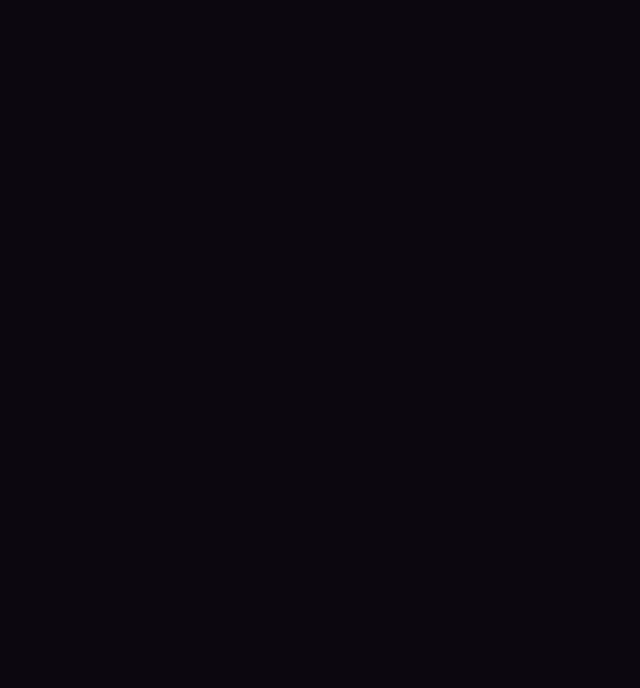
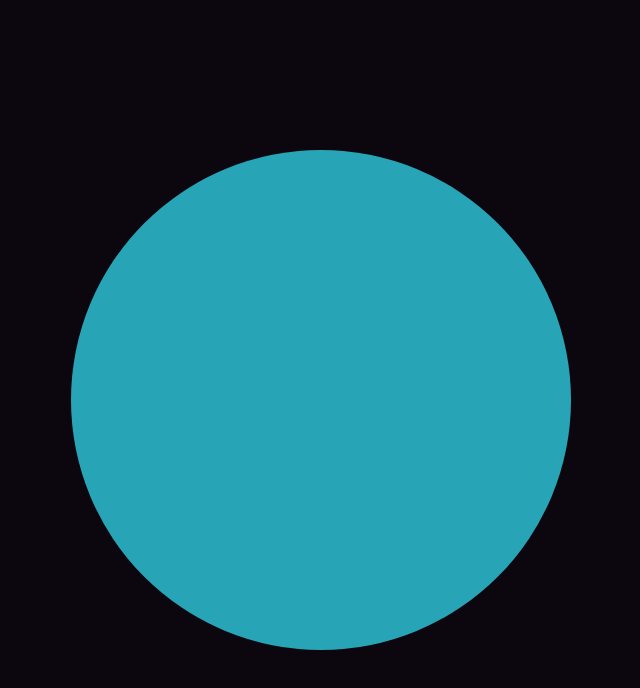
Before and after one commit to AFaraazK/Words-Words-Words, a plain HTML site: page index.html in a window 1280 px wide. Shown: the whole page, without its empty margins (319-959 px from the left). Drawn offline with Linux system fonts and the light colour scheme.

Commit message:
Circle set up

```diff
--- a/index.html
+++ b/index.html
@@ -8,6 +8,11 @@
     <script defer src="main.js"></script>
 </head>
 <body>
+    <div class="heading">
 
+    </div>
+    <div class="container">
+        <div id="circle"></div>
+    </div>
 </body>
 </html>
--- a/style.css
+++ b/style.css
@@ -8,4 +8,22 @@ body{
     background-color: rgb(12, 7, 15);
     font-family: monospace;
     display: flex;
+    justify-content: center;
 }
+
+.container{
+    display: flex;
+    justify-content: center;
+    align-items: center;
+    flex-direction: column;
+    height: 100vh;
+}
+
+#circle {
+    width: 500px;
+    height: 500px;
+    -webkit-border-radius: 250px;
+    -moz-border-radius: 250px;
+    border-radius: 250px;
+    background: rgb(39, 165, 182);
+}
```
